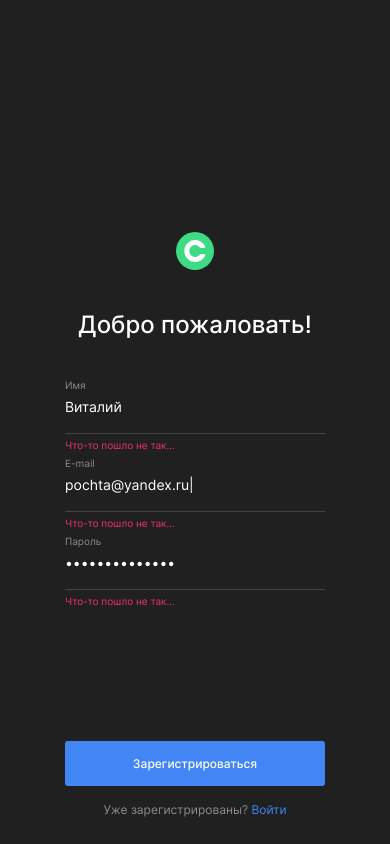
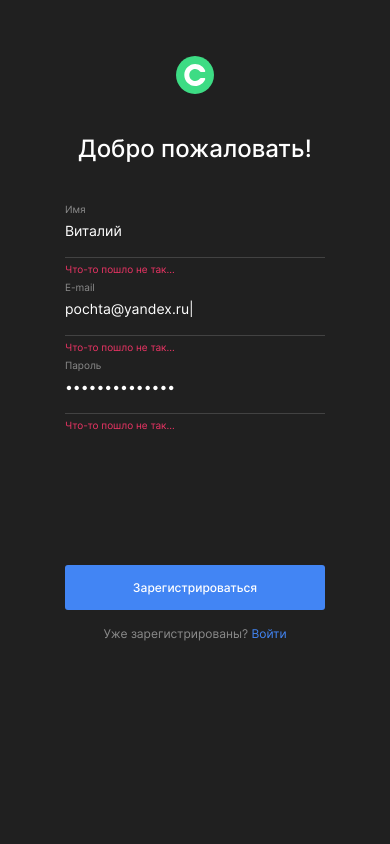
Before and after one commit to dimidrrol/movies-explorer-frontend, a React (Create React App) app: page /signup in a window 390 px wide. Built offline with nearby package versions, Linux system fonts and the light colour scheme; the HTML template or start-up script is replaced by a standard one.

Commit message:
diploma level-2 final

```diff
--- a/src/blocks/login-form/login-form.css
+++ b/src/blocks/login-form/login-form.css
@@ -2,17 +2,18 @@
     width: 396px;
     display: flex;
     flex-direction: column;
-    margin: 70px auto 0px;
+    margin: 70px auto 70px;
 }
 
 @media screen and (max-width: 768px) {
     .login-form {
-        margin: 232px auto 0px;
+        margin: 232px auto 232px;
     }
 }
 
 @media screen and (max-width: 420px) and (min-width: 320px) {
     .login-form {
         width: 260px;
+        margin: 56px auto 30px;
     }
 }
--- a/src/blocks/profile-form/profile-form.css
+++ b/src/blocks/profile-form/profile-form.css
@@ -2,18 +2,18 @@
     display: flex;
     flex-direction: column;
     width: 410px;
-    margin: 74px auto 0px;
+    margin: 74px auto 70px;
 }
 
 @media screen and (max-width: 768px) {
     .profile-form {
-        margin: 236px auto 0px;
+        margin: 236px auto 269px;
     }
 }
 
 @media screen and (max-width: 420px) and (min-width: 320px) {
     .profile-form {
         width: 260px;
-        margin: 70px auto 0px;
+        margin: 70px auto 40px;
     }
 }
--- a/src/components/App/App.js
+++ b/src/components/App/App.js
@@ -102,13 +102,11 @@ function App() {
         <Route path='/signup' pathName element={
           <Register
             navigateLogin={handleNvigateLogin}
-            navigateMain={handleNavigateMain}
           />
         } />
         <Route path='/signin' pathName element={
           <Login
             navigateRegister={handleNavigateRegister}
-            navigateMain={handleNavigateMain}
           />
         } />
         <Route path='/*' pathName element={
--- a/src/components/Login/Login.css
+++ b/src/components/Login/Login.css
@@ -0,0 +1 @@
+@import url(../../blocks/login/login.css);
--- a/src/components/Login/Login.js
+++ b/src/components/Login/Login.js
@@ -12,7 +12,6 @@ function Login(props) {
                 question='Ещё не зарегистрированы? '
                 navigate='Регистрация'
                 navigateRegister={props.navigateRegister}
-                navigateMain={props.navigateMain}
             >
                 <Input name='E-mail' value='pochta@yandex.ru|' type='email' />
                 <Input name='Пароль' value='fgsdfgsdfgsdfg' type='password' />
--- a/src/components/LoginForm/LoginForm.js
+++ b/src/components/LoginForm/LoginForm.js
@@ -8,7 +8,7 @@ function LoginForm(props) {
 
   return (
     <form className='login-form'>
-      <img onClick={props.navigateMain} src={logo} alt='Логотип' className='login-form__logo' />
+      <a href='/' className='login-form__logo link-hover'><img src={logo} alt='Логотип' /></a>
       <h2 className='login-form__title'>{props.title}</h2>
       <div className='login-form__input-container'>
         {props.children}
--- a/src/components/Register/Register.js
+++ b/src/components/Register/Register.js
@@ -12,7 +12,6 @@ function Register(props) {
                 question='Уже зарегистрированы? '
                 navigate='Войти'
                 navigateLogin={props.navigateLogin}
-                navigateMain={props.navigateMain}
             >
                 <Input name='Имя' value='Виталий' type='text' />
                 <Input name='E-mail' value='pochta@yandex.ru|' type='email' />
```
